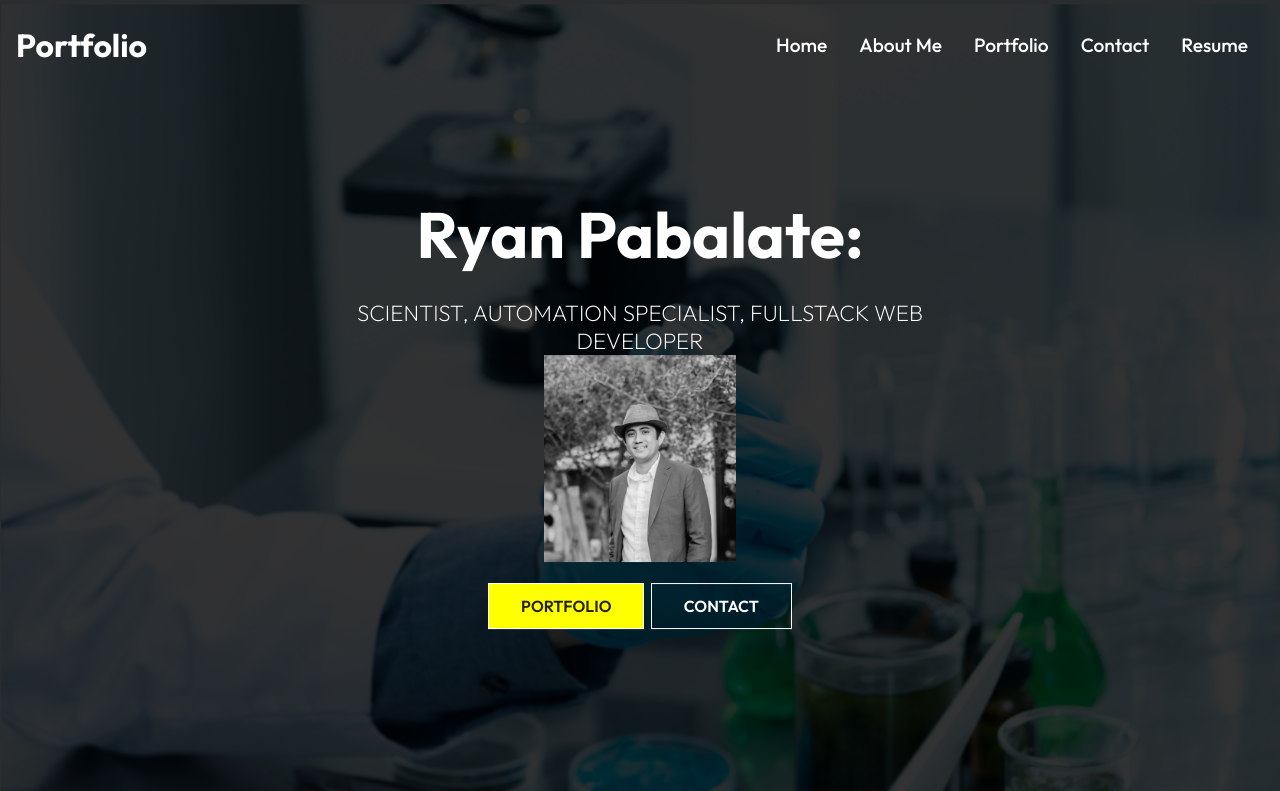
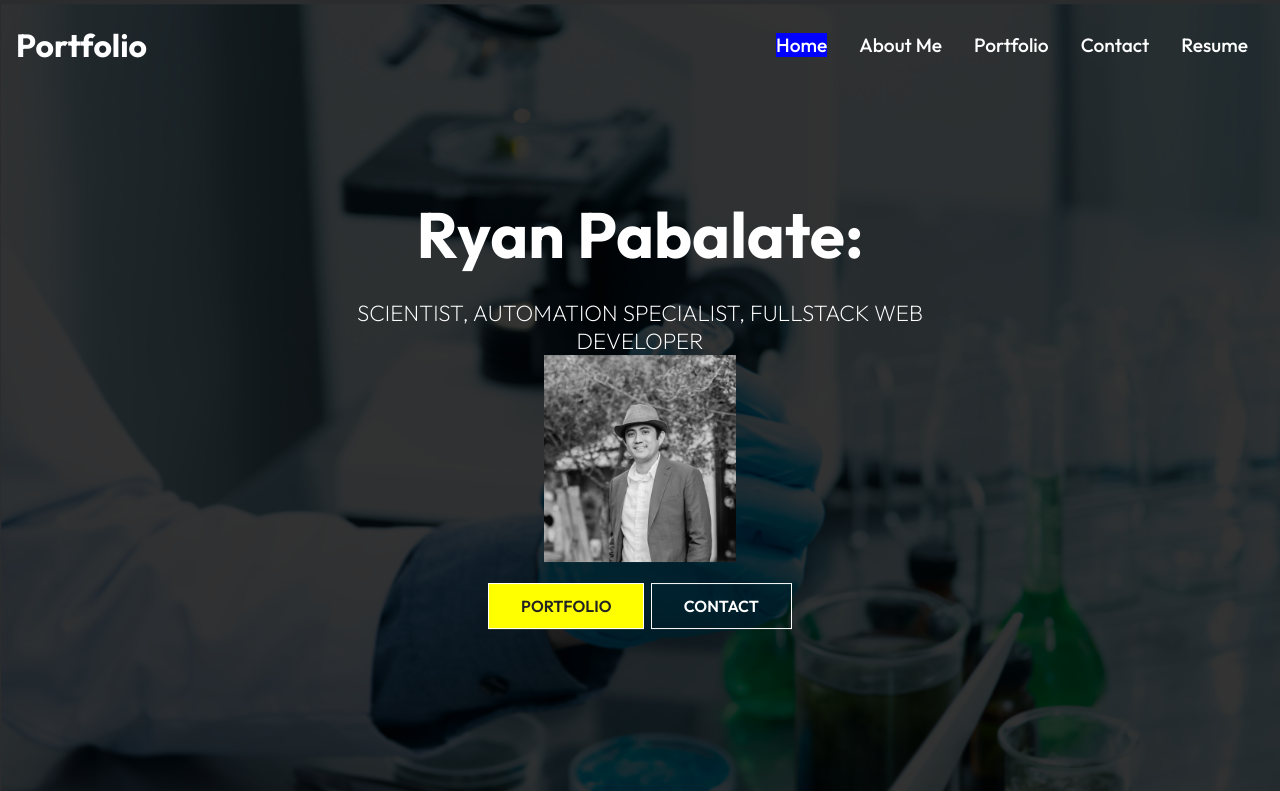
Before and after one commit to rypab4/portfolio_react_final, a React (Create React App) app: page / in a window 1280 px wide. Shown: the top 791 px of the page. Built offline with nearby package versions, Linux system fonts and the light colour scheme.

Commit message:
added highlight to navbar

```diff
--- a/src/components/NavBar.js
+++ b/src/components/NavBar.js
@@ -2,9 +2,8 @@ import "./NavBarStyles.css"
 import React, { useState } from 'react'
 import { Nav } from 'react-bootstrap';
 import resume from '../assets/Resume.docx.pdf';
-import { Link } from "react-router-dom"
+import { Link, NavLink } from "react-router-dom"
 import { FaBars, FaTimes } from "react-icons/fa"
-
 
 const Navbar = () => {
 
@@ -21,25 +20,24 @@ const Navbar = () => {
     window.addEventListener("scroll", changeColor)
     return (
         <div className={color? "header header-bg" : "header"}>
-            <Link to="/">
+            <Link to="/portfolio">
                 <h1>Portfolio</h1>
             </Link>
-            <ul className={click ? "nav-menu active" :
-                "nav-menu"}>
+            <ul className={click ? "nav-menu active" : "nav-menu"}>
                 <li>
-                    <Link to="/">Home</Link>
+                    <NavLink exact to="/" activeClassName="active">Home</NavLink>
                 </li>
                 <li>
-                    <Link to="/about">About Me</Link>
+                    <NavLink to="/about" activeClassName="active">About Me</NavLink>
                 </li>
                 <li>
-                    <Link to="/portfolio">Portfolio</Link>
+                    <NavLink to="/portfolio" activeClassName="active">Portfolio</NavLink>
                 </li>
                 <li>
-                    <Link to="/contact">Contact</Link>
+                    <NavLink to="/contact" activeClassName="active">Contact</NavLink>
                 </li>
                 <li>
-                <Nav.Link href={resume} download>Resume</Nav.Link>
+                    <Nav.Link href={resume} download>Resume</Nav.Link>
                 </li>
             </ul>
             <div className="hamburger" onClick={handleClick}>
--- a/src/components/NavBarStyles.css
+++ b/src/components/NavBarStyles.css
@@ -29,6 +29,10 @@
 .hamburger{
     display: none;
 }
+.active {
+    color: #fff;
+    background-color: blue;
+}
 @media screen and (max-width: 1040px) {
     .nav-menu{
         flex-direction: column;
```
